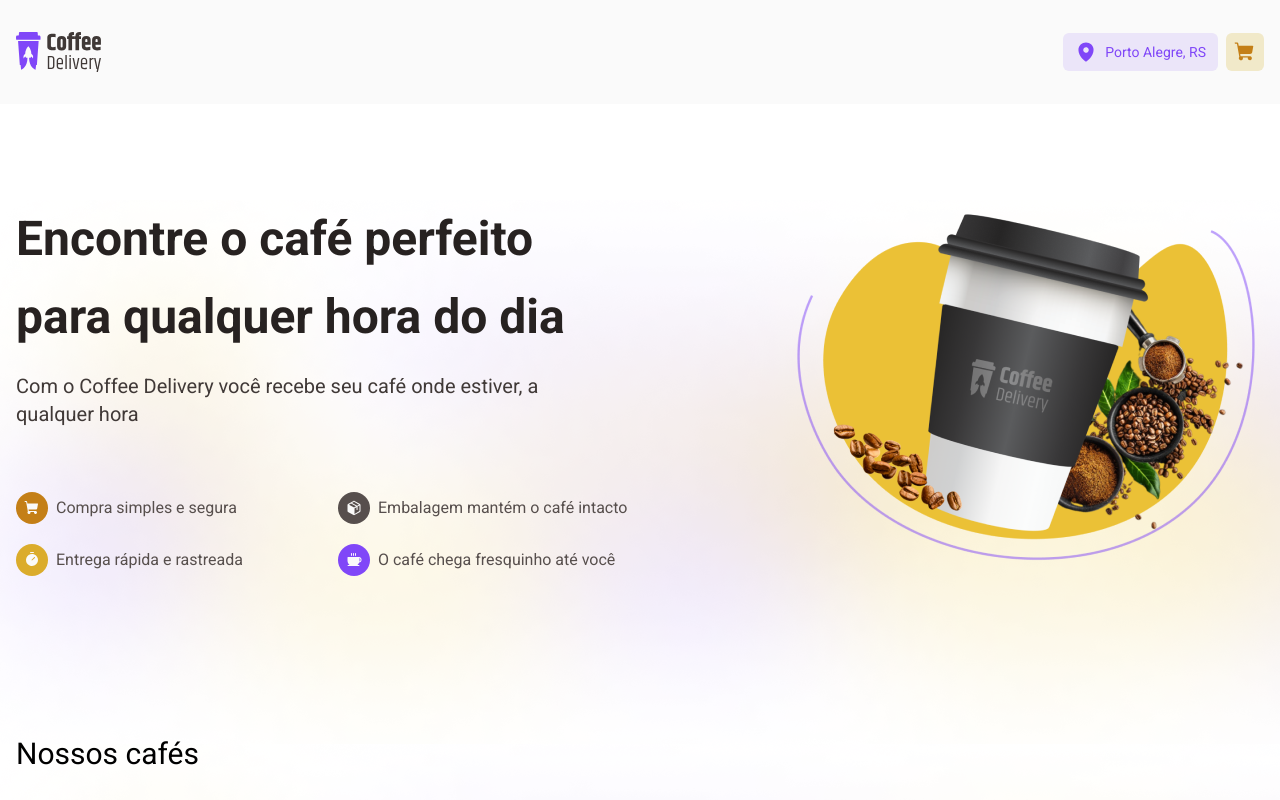
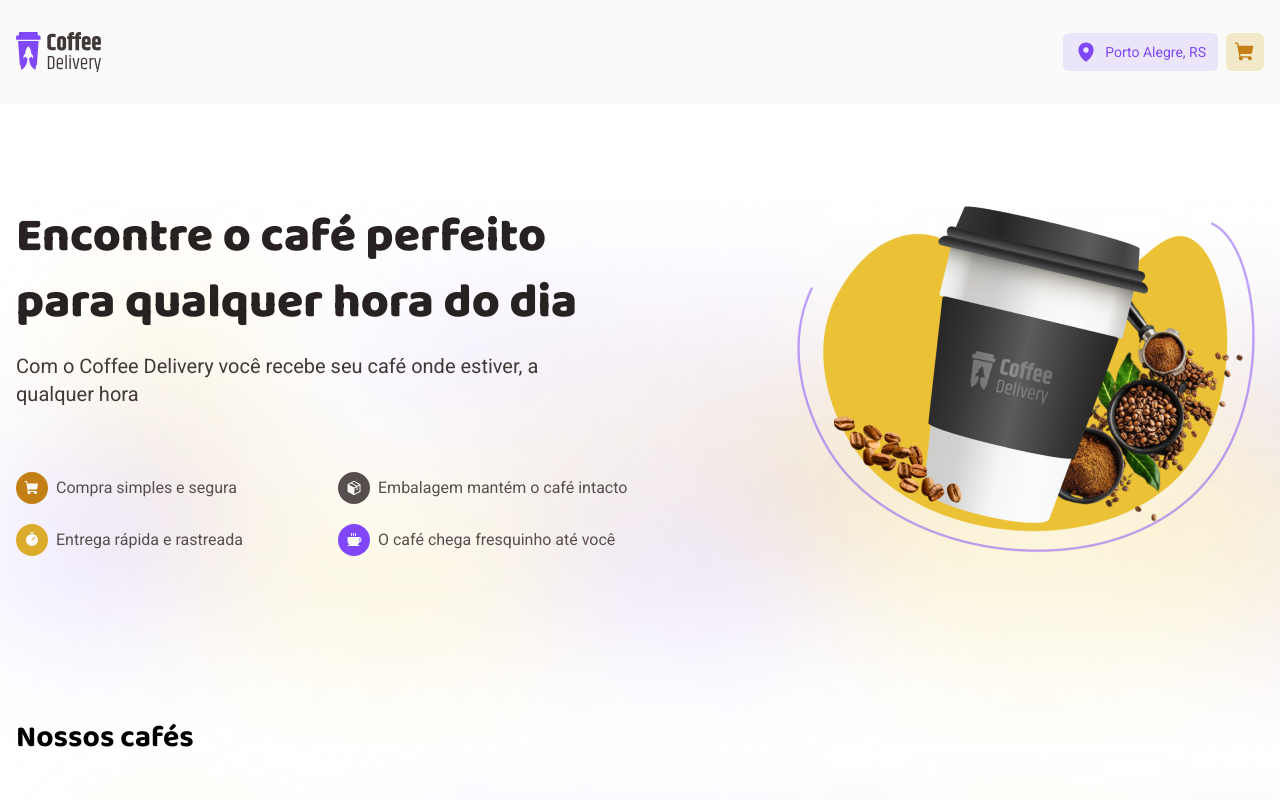
Before and after one commit to wellingtonrodriguesbr/coffee-delivery-next, a Next.js app: page / in a window 1280 px wide. Shown: the top 800 px of the page. Built offline with nearby package versions, Linux system fonts and the light colour scheme.

Commit message:
fix: fix loading font

```diff
--- a/src/components/Hero.tsx
+++ b/src/components/Hero.tsx
@@ -9,7 +9,7 @@
   return (
     <div className="grid grid-cols-2 justify-between items-center mt-24">
       <div className="">
-        <h1 className="font-cursive font-extrabold text-5xl leading-relaxed text-base-title">
+        <h1 className="font-cursive font-extrabold text-5xl leading-snug text-base-title">
           Encontre o café perfeito para qualquer hora do dia
         </h1>
         <p className="text-base-subtitle text-xl mt-4">
--- a/tailwind.config.js
+++ b/tailwind.config.js
@@ -12,7 +12,7 @@
       },
       fontFamily: {
         sans: ["Roboto", "sans-serif"],
-        cursive: ["Baloo 2", "cursive"],
+        cursive: ['"Baloo 2"', "cursive"],
       },
       colors: {
         "base-background": "#fafafa",
```
